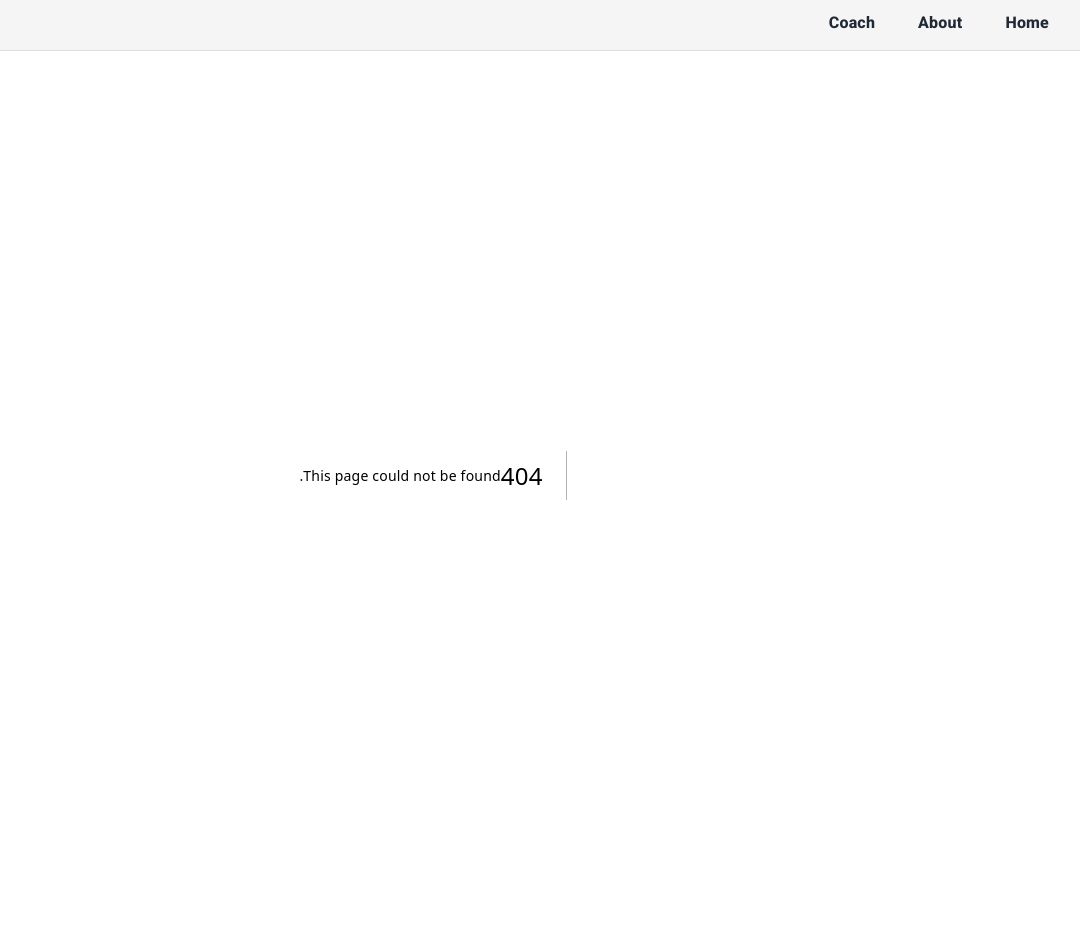
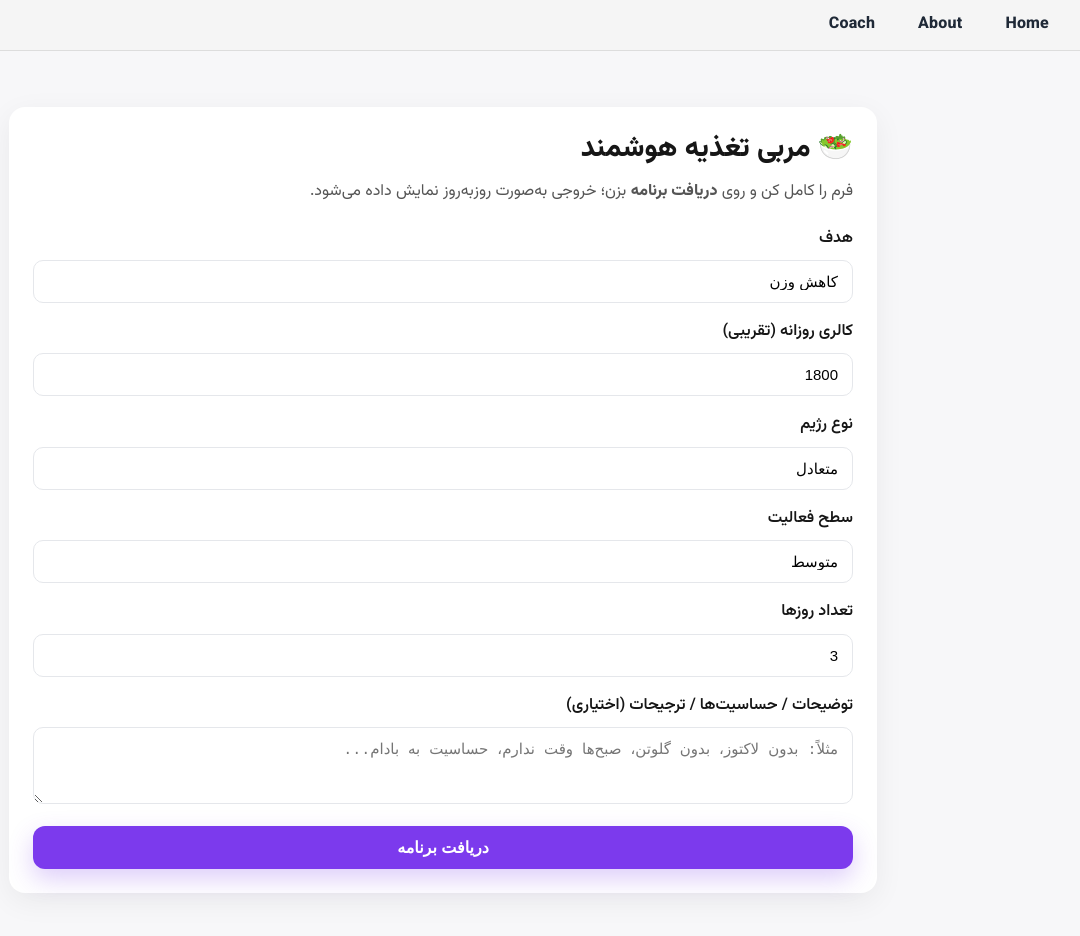
Before and after one commit to marmar-biz/nutrition-ai-coach, a Next.js app: page /coach in a window 1280 px wide. Before the commit this address had no page. Shown: the top 936 px of the page, without its empty margins (197-1277 px from the left). Built offline with nearby package versions, Linux system fonts and the light colour scheme.

Commit message:
feat: replace Coach page with full UI + API rendering (form, validation, results)

```diff
--- /dev/null
+++ b/pages/coach.js
@@ -0,0 +1,240 @@
+// pages/coach.js
+import { useEffect, useRef, useState } from 'react';
+
+// یک کمکی کوچک برای محدود کردن اعداد
+const clamp = (n, min, max) => Math.max(min, Math.min(max, Number(n || 0)));
+
+export default function Coach() {
+  // ورودی‌ها
+  const [goal, setGoal] = useState('weight_loss');
+  const [calories, setCalories] = useState(1800);
+  const [dietType, setDietType] = useState('balanced');
+  const [activity, setActivity] = useState('medium');
+  const [days, setDays] = useState(3);
+  const [notes, setNotes] = useState('');
+
+  // وضعیت‌ها
+  const [loading, setLoading] = useState(false);
+  const [plan, setPlan] = useState(null);
+  const [error, setError] = useState('');
+
+  // برای اسکرول به نتیجه
+  const resultRef = useRef(null);
+
+  async function handleSubmit(e) {
+    e.preventDefault();
+    setError('');
+    setPlan(null);
+
+    // اعتبارسنجی ساده
+    const d = clamp(days, 1, 7);
+    const c = clamp(calories, 800, 4500);
+    if (!c || !d) {
+      setError('مقادیر ورودی صحیح نیست.');
+      return;
+    }
+
+    setLoading(true);
+    try {
+      const qs = new URLSearchParams({
+        goal,
+        calories: String(c),
+        dietType,
+        activity,
+        days: String(d),
+        notes,
+      }).toString();
+
+      const res = await fetch(`/api/diet?${qs}`);
+      if (!res.ok) throw new Error('مشکلی در دریافت برنامه از سرور پیش آمد.');
+      const data = await res.json();
+
+      // انتظار: data = { days: [...] }
+      if (!data || !Array.isArray(data.days)) {
+        throw new Error('ساختار خروجی API معتبر نیست.');
+      }
+
+      setPlan(data);
+
+      // کمی بعد از رندر، اسکرول به نتیجه
+      setTimeout(() => {
+        if (resultRef.current) {
+          resultRef.current.scrollIntoView({ behavior: 'smooth', block: 'start' });
+        }
+      }, 50);
+    } catch (err) {
+      setError(err.message || 'خطای ناشناخته');
+    } finally {
+      setLoading(false);
+    }
+  }
+
+  return (
+    <div className="wrap" dir="rtl">
+      <div className="card">
+        <h1>🥗 مربی تغذیه هوشمند</h1>
+        <p className="lead">
+          فرم را کامل کن و روی <b>دریافت برنامه</b> بزن؛ خروجی به‌صورت روزبه‌روز نمایش داده می‌شود.
+        </p>
+
+        <form onSubmit={handleSubmit} className="form">
+          <div className="row">
+            <label>هدف</label>
+            <select value={goal} onChange={(e) => setGoal(e.target.value)}>
+              <option value="weight_loss">کاهش وزن</option>
+              <option value="muscle_gain">افزایش عضله</option>
+              <option value="maintenance">حفظ وزن</option>
+            </select>
+          </div>
+
+          <div className="row">
+            <label>کالری روزانه (تقریبی)</label>
+            <input
+              type="number"
+              inputMode="numeric"
+              min={800}
+              max={4500}
+              value={calories}
+              onChange={(e) => setCalories(e.target.value)}
+              placeholder="مثلاً 1800"
+            />
+          </div>
+
+          <div className="row">
+            <label>نوع رژیم</label>
+            <select value={dietType} onChange={(e) => setDietType(e.target.value)}>
+              <option value="balanced">متعادل</option>
+              <option value="low_carb">کم‌کربوهیدرات</option>
+              <option value="high_protein">پروتئین بالا</option>
+              <option value="vegetarian">گیاه‌خواری</option>
+            </select>
+          </div>
+
+          <div className="row">
+            <label>سطح فعالیت</label>
+            <select value={activity} onChange={(e) => setActivity(e.target.value)}>
+              <option value="low">کم</option>
+              <option value="medium">متوسط</option>
+              <option value="high">زیاد</option>
+            </select>
+          </div>
+
+          <div className="row">
+            <label>تعداد روزها</label>
+            <input
+              type="number"
+              inputMode="numeric"
+              min={1}
+              max={7}
+              value={days}
+              onChange={(e) => setDays(e.target.value)}
+              placeholder="۱ تا ۷"
+            />
+          </div>
+
+          <div className="row">
+            <label>توضیحات / حساسیت‌ها / ترجیحات (اختیاری)</label>
+            <textarea
+              rows={3}
+              value={notes}
+              onChange={(e) => setNotes(e.target.value)}
+              placeholder="مثلاً: بدون لاکتوز، بدون گلوتن، صبح‌ها وقت ندارم، حساسیت به بادام..."
+            />
+          </div>
+
+          <button type="submit" disabled={loading}>
+            {loading ? 'در حال تولید…' : 'دریافت برنامه'}
+          </button>
+
+          {error && <div className="error">{error}</div>}
+        </form>
+      </div>
+
+      {/* نتایج */}
+      <div ref={resultRef}>
+        {plan && (
+          <div className="results">
+            <h2>📅 برنامه غذایی پیشنهادی</h2>
+            {plan.days.map((day, i) => (
+              <div className="day" key={i}>
+                <div className="dayHeader">
+                  <h3>{day.title}</h3>
+                  <div className="meta">
+                    <span>کالری کل: {day.totalCalories}</span>
+                    <span>— آب: {day.waterLiters} لیتر</span>
+                  </div>
+                </div>
+                <ul className="meals">
+                  {day.items.map((m, j) => (
+                    <li key={j} className="meal">
+                      <div className="mealHead">
+                        <b>{m.meal}</b>
+                        <span className="time">{m.time}</span>
+                        <span className="cals">کالری: {m.calories}</span>
+                      </div>
+                      {Array.isArray(m.items) && m.items.length > 0 && (
+                        <div className="items">غذاها: {m.items.join('، ')}</div>
+                      )}
+                      {m.tips && <div className="tips">نکته: {m.tips}</div>}
+                    </li>
+                  ))}
+                </ul>
+              </div>
+            ))}
+          </div>
+        )}
+      </div>
+
+      <style jsx>{`
+        .wrap { max-width: 900px; margin: 0 auto; padding: 24px 16px 60px; }
+        .card {
+          background: #fff; border-radius: 16px; padding: 24px;
+          box-shadow: 0 8px 30px rgba(0,0,0,.06); margin-top: 8px;
+        }
+        h1 { margin: 0 0 8px; font-size: 28px; }
+        .lead { color: #555; margin: 0 0 16px; }
+
+        .form { display: grid; gap: 14px; }
+        .row { display: grid; gap: 6px; }
+        label { font-weight: 600; }
+        input, select, textarea {
+          appearance: none; border: 1px solid #e5e7eb; border-radius: 10px;
+          padding: 12px 14px; font-size: 15px; background: #fff;
+        }
+        input:focus, select:focus, textarea:focus {
+          outline: none; border-color: #8b5cf6; box-shadow: 0 0 0 3px rgba(139,92,246,.15);
+        }
+
+        button {
+          margin-top: 8px; border: 0; border-radius: 12px; padding: 12px 18px;
+          background: #7c3aed; color: #fff; font-weight: 700; font-size: 16px;
+          cursor: pointer; box-shadow: 0 10px 25px rgba(124,58,237,.25);
+          transition: transform .05s ease-in-out, filter .2s;
+        }
+        button:disabled { filter: grayscale(.3); opacity: .75; cursor: not-allowed; }
+        button:active { transform: translateY(1px); }
+
+        .error {
+          margin-top: 10px; background: #ffe9ea; color: #b00020;
+          border: 1px solid #ffcdd2; padding: 10px 12px; border-radius: 10px;
+        }
+
+        .results { margin-top: 24px; }
+        .day {
+          background: #fff; border: 1px solid #eee; border-radius: 14px;
+          padding: 16px; margin-bottom: 16px;
+        }
+        .dayHeader { display: flex; align-items: center; justify-content: space-between; flex-wrap: wrap; gap: 8px; }
+        .day h3 { margin: 0; font-size: 20px; }
+        .meta { color: #666; font-size: 14px; }
+        .meals { list-style: none; padding: 0; margin: 12px 0 0; display: grid; gap: 10px; }
+        .meal { background: #fafafa; border: 1px solid #eee; border-radius: 12px; padding: 12px; }
+        .mealHead { display: flex; gap: 8px; align-items: center; flex-wrap: wrap; }
+        .time { color: #6b7280; }
+        .cals { color: #6b7280; }
+        .items { margin-top: 6px; }
+        .tips { margin-top: 4px; color: #4b5563; font-style: italic; }
+      `}</style>
+    </div>
+  );
+}
```
